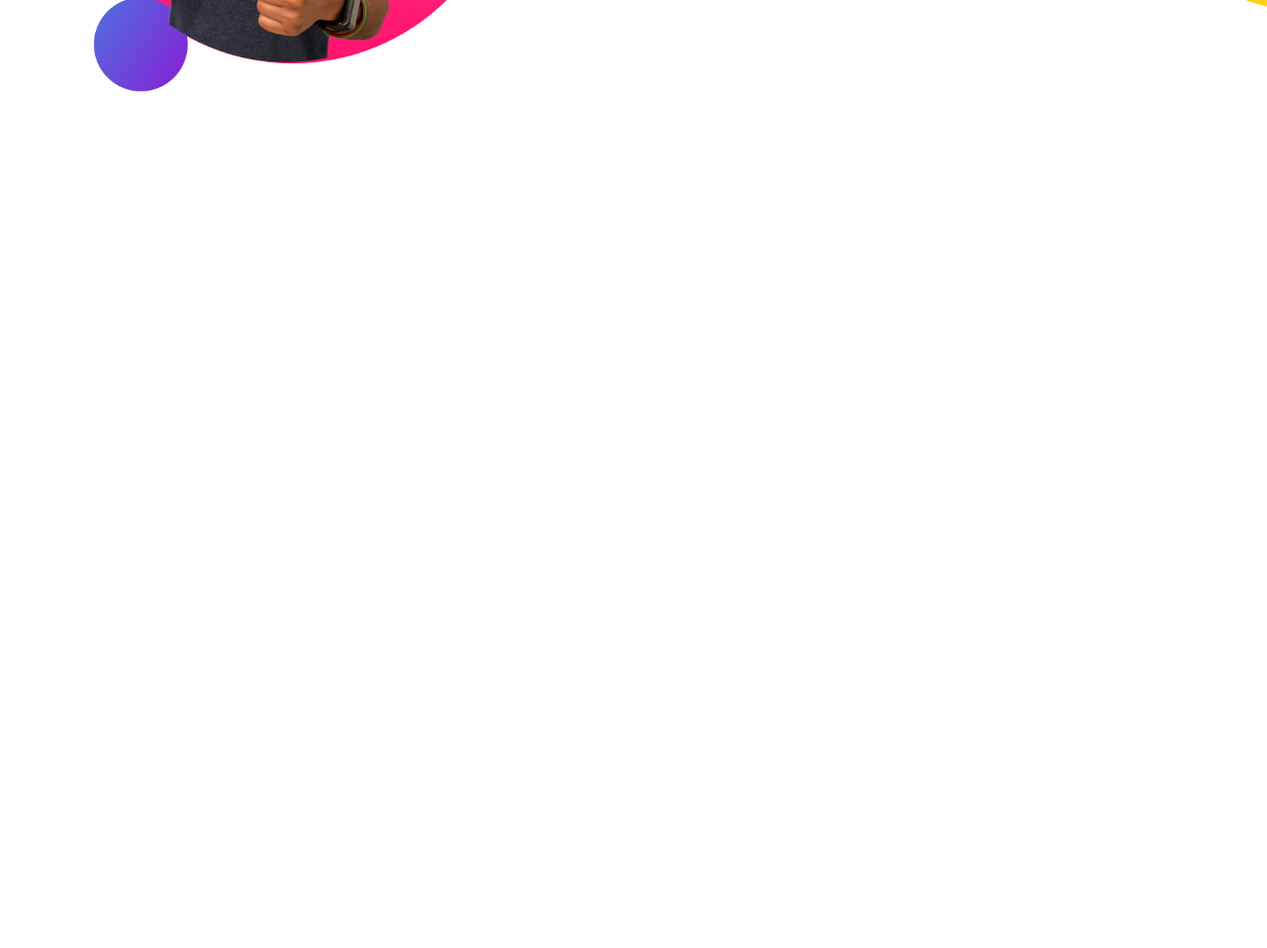
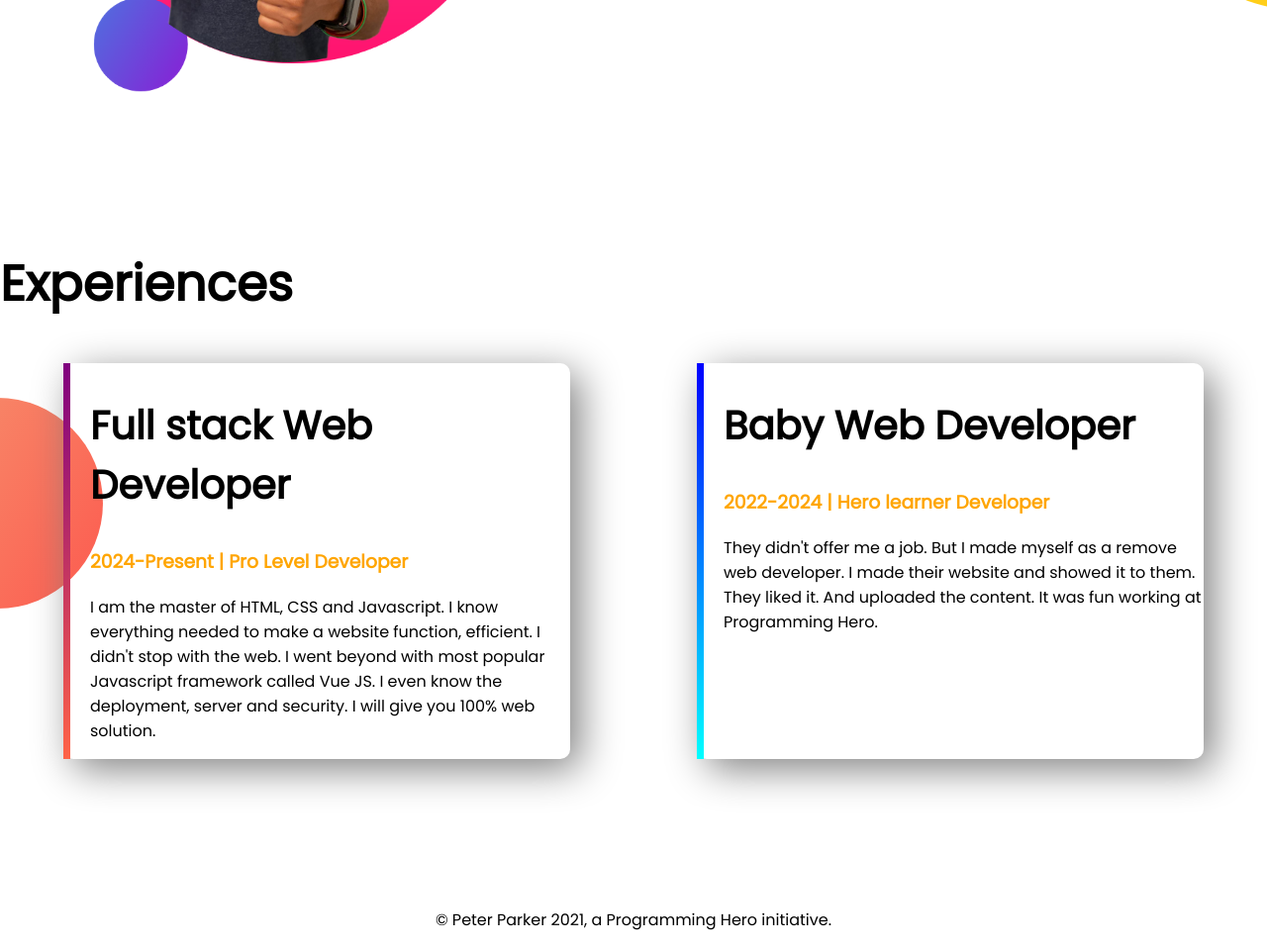
Before and after one commit to Rabbi06/developer-portfolio, a plain HTML site: page index.html in a window 1280 px wide. Shown: the part 1024-1982 px from the top of the page at 99% size. Before the commit the page ends 1274 px from the top, so only its background shows below. Drawn offline with Linux system fonts and the light colour scheme.

Commit message:
footer and experiences

```diff
--- a/index.html
+++ b/index.html
@@ -13,7 +13,7 @@
 </head>
 
 <body>
-    <section class="top-banner">
+    <section class="top-banner flexible-container">
         <div class="half-width">
             <h1>Welcome To</h1>
             <h1><span class="orange-color">Jhankar Mahbub</span> World!</h1>
@@ -30,7 +30,7 @@
             <img src="images/JHankar-pic-bg.png" alt="">
         </div>
     </section>
-    <section class="dream-big">
+    <section class="dream-big flexible-container">
         <div class="half-width">
             <img src="images/jhankar2.png" alt="">
         </div>
@@ -42,6 +42,30 @@
             <a class="link-button" target="_blank" href="">DOWNLOAD RESUME</a>
         </div>
     </section>
+    <section class="experience-area">
+        <h1>Experiences</h1>
+        <div class="flexible-container">
+            <div id="full-stack-experience" class="experience-item">
+                <h2>Full stack Web Developer</h2>
+                <h3 class="orange-color">2024-Present | Pro Level Developer</h3>
+                <p>I am the master of HTML, CSS and Javascript. I know everything needed to make a website function,
+                    efficient. I didn't stop with the web. I went beyond with most popular Javascript framework called
+                    Vue
+                    JS. I even know the deployment, server and security. I will give you 100% web solution.</p>
+            </div>
+            <div id="web-dev-experience" class="experience-item">
+                <h2>Baby Web Developer</h2>
+                <h3 class="orange-color">2022-2024 | Hero learner Developer</h3>
+                <p>They didn't offer me a job. But I made myself as a remove web developer. I made their website and
+                    showed
+                    it to them. They liked it. And uploaded the content. It was fun working at Programming Hero.</p>
+            </div>
+        </div>
+
+    </section>
+    <footer>
+        <p>© Peter Parker 2021, a Programming Hero initiative.</p>
+    </footer>
 </body>
 
 </html>
--- a/style.css
+++ b/style.css
@@ -3,18 +3,22 @@ body{
     margin: 0;
 }
 h1{
-    font-size: 50px
+    font-size: 50px;
+}
+h2{
+    font-size: 40px;
 }
 .orange-color{
     color: orange;
 }
-section{
+.flexible-container{
     display: flex;
     margin-bottom: 150px;
 }
 .half-width{
     width: 50%;
     padding-left: 2%;
+
 }
 .half-width img{
     width: 80%;
@@ -36,3 +40,29 @@ section{
     background-repeat: no-repeat;
     background-position: right;
 }
+.experience-area{
+    background-image: url(images/exp-bg.png);
+    background-repeat: no-repeat;
+    background-position: left;
+}
+.experience-item{
+    width: 40%;
+    margin-left: 5%;
+    margin-right: 5%;
+    padding-left: 20px;
+    border-radius: 10px;
+    box-shadow: 10px 10px 40px gray;
+}
+#web-dev-experience{
+    border-left: 7px solid;
+    border-image: linear-gradient(blue, cyan);
+    border-image-slice: 1;
+}
+#full-stack-experience{
+    border-left: 7px solid;
+    border-image: linear-gradient(purple, tomato);
+    border-image-slice: 1;
+}
+footer p {
+    text-align: center;
+}
```
Also changed, not shown: 4 other files.
